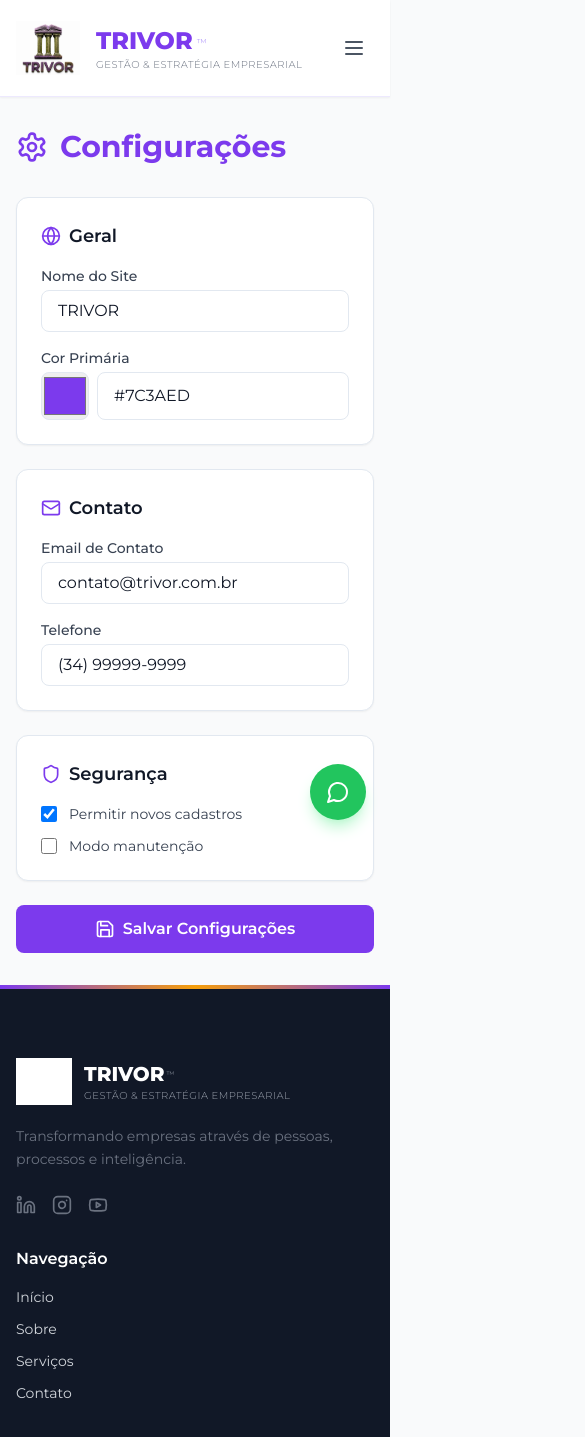
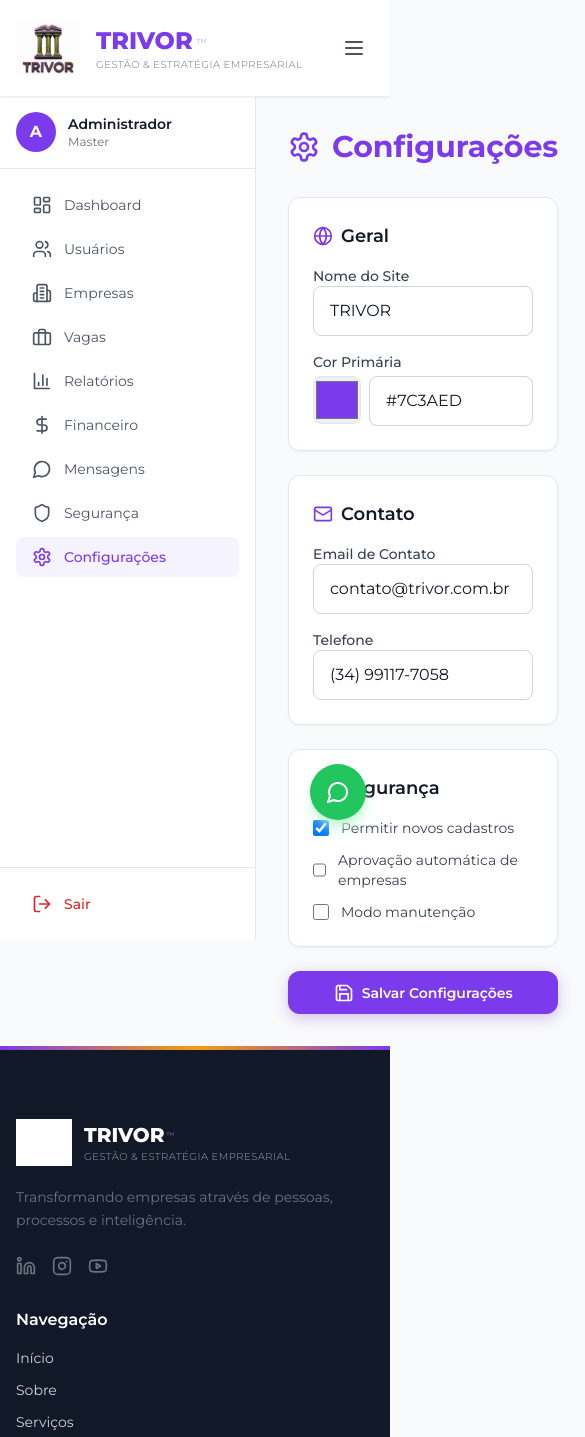
Before and after one commit to trivoroficial/consult_recruit, a Next.js app: page /admin/configuracoes in a window 390 px wide. Shown: the top 1437 px of the page, 585 px wide, since content can reach past the window. Built offline with nearby package versions, Linux system fonts and the light colour scheme.

Commit message:
Update contact phone and add auto approval option

```diff
--- a/src/app/(dashboard)/admin/configuracoes/page.tsx
+++ b/src/app/(dashboard)/admin/configuracoes/page.tsx
@@ -1,21 +1,24 @@
 'use client'
 
+import { SidebarAdmin } from '@/components/layout/SidebarAdmin'
+import { Settings, Globe, Mail, Shield, Palette, Database, Save, User, Lock } from 'lucide-react'
 import { useState } from 'react'
-import { Settings, Globe, Mail, Shield, Palette, Database, Save } from 'lucide-react'
 
 export default function AdminConfiguracoes() {
   const [config, setConfig] = useState({
     nomeSite: 'TRIVOR',
     emailContato: 'contato@trivor.com.br',
-    telefone: '(34) 99999-9999',
+    telefone: '(34) 99117-7058',
     corPrimaria: '#7C3AED',
     manutencao: false,
-    registro: true
+    registro: true,
+    autoAprovacao: false,
   })
 
   return (
-    <div className="min-h-screen bg-gray-50 py-8">
-      <div className="container mx-auto px-4 max-w-4xl">
+    <div className="flex min-h-screen bg-gray-50">
+      <SidebarAdmin />
+      <div className="flex-1 ml-64 p-8">
         <div className="flex items-center gap-3 mb-8">
           <Settings className="h-8 w-8 text-purple-600" />
           <h1 className="text-3xl font-bold">
@@ -34,7 +37,7 @@ export default function AdminConfiguracoes() {
                 <label className="block text-sm font-medium text-gray-700">Nome do Site</label>
                 <input
                   type="text"
-                  className="mt-1 w-full px-4 py-2 border rounded-lg focus:ring-2 focus:ring-purple-500 outline-none"
+                  className="input-default"
                   value={config.nomeSite}
                   onChange={(e) => setConfig({...config, nomeSite: e.target.value})}
                 />
@@ -50,7 +53,7 @@ export default function AdminConfiguracoes() {
                   />
                   <input
                     type="text"
-                    className="flex-1 px-4 py-2 border rounded-lg focus:ring-2 focus:ring-purple-500 outline-none"
+                    className="flex-1 input-default"
                     value={config.corPrimaria}
                     onChange={(e) => setConfig({...config, corPrimaria: e.target.value})}
                   />
@@ -69,7 +72,7 @@ export default function AdminConfiguracoes() {
                 <label className="block text-sm font-medium text-gray-700">Email de Contato</label>
                 <input
                   type="email"
-                  className="mt-1 w-full px-4 py-2 border rounded-lg focus:ring-2 focus:ring-purple-500 outline-none"
+                  className="input-default"
                   value={config.emailContato}
                   onChange={(e) => setConfig({...config, emailContato: e.target.value})}
                 />
@@ -78,7 +81,7 @@ export default function AdminConfiguracoes() {
                 <label className="block text-sm font-medium text-gray-700">Telefone</label>
                 <input
                   type="text"
-                  className="mt-1 w-full px-4 py-2 border rounded-lg focus:ring-2 focus:ring-purple-500 outline-none"
+                  className="input-default"
                   value={config.telefone}
                   onChange={(e) => setConfig({...config, telefone: e.target.value})}
                 />
@@ -105,6 +108,15 @@ export default function AdminConfiguracoes() {
                 <input
                   type="checkbox"
                   className="w-4 h-4 text-purple-600 focus:ring-purple-500"
+                  checked={config.autoAprovacao}
+                  onChange={(e) => setConfig({...config, autoAprovacao: e.target.checked})}
+                />
+                <span className="text-sm text-gray-700">Aprovação automática de empresas</span>
+              </label>
+              <label className="flex items-center gap-3 cursor-pointer">
+                <input
+                  type="checkbox"
+                  className="w-4 h-4 text-purple-600 focus:ring-purple-500"
                   checked={config.manutencao}
                   onChange={(e) => setConfig({...config, manutencao: e.target.checked})}
                 />
@@ -113,7 +125,7 @@ export default function AdminConfiguracoes() {
             </div>
           </div>
 
-          <button className="w-full py-3 bg-purple-600 text-white rounded-lg font-semibold hover:bg-purple-700 transition flex items-center justify-center gap-2">
+          <button className="w-full btn-primary justify-center py-3 text-base">
             <Save className="h-5 w-5" />
             Salvar Configurações
           </button>
```
